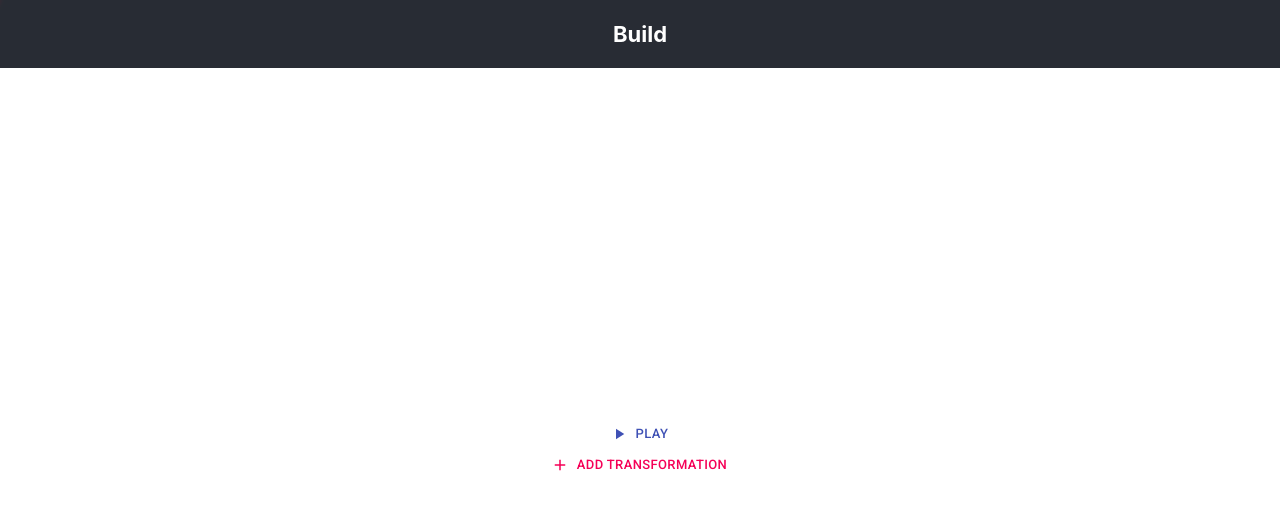
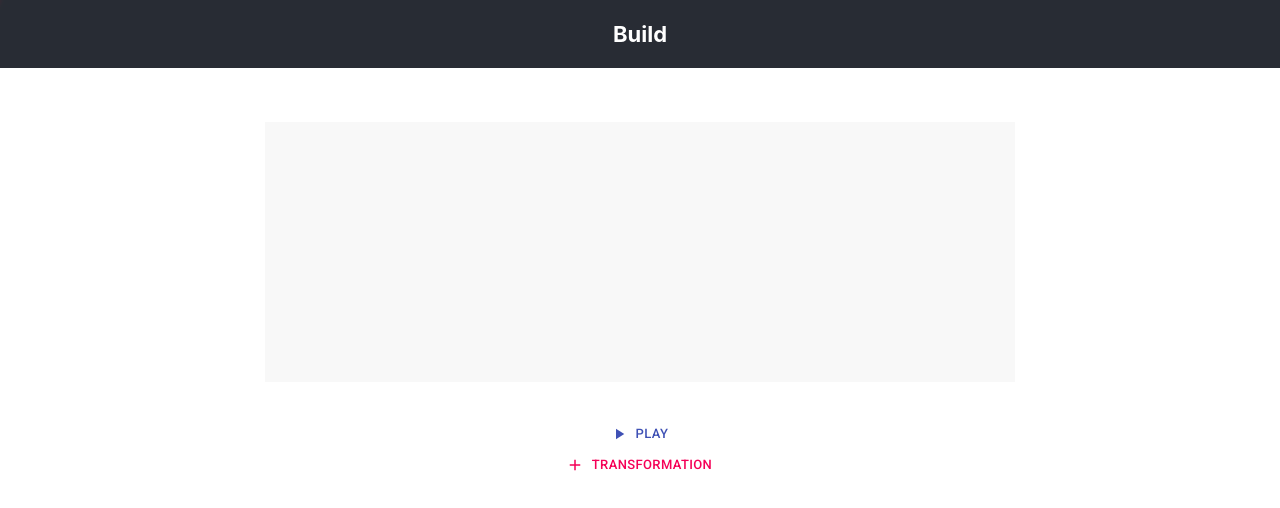
Before and after one commit to eyung/singling-web, a React (Create React App) app: page / in a window 1280 px wide. Shown: the top 508 px of the page. Built offline with nearby package versions, Linux system fonts and the light colour scheme.

Commit message:
minor updates

```diff
--- a/src/App.css
+++ b/src/App.css
@@ -78,6 +78,7 @@ html, body, #app, #app>div {
   padding: 15px 10px;
   line-height: 140%;
   caret-color: #3f51b5;
+  background: #e8e8e854;
   margin-bottom: 2rem;
 }
 
--- a/src/App.js
+++ b/src/App.js
@@ -184,7 +184,8 @@ const PlayAudio = (audio) => {
 
 const ButtonAddTransformation = ({addHandler, data}) => {
   return (
-    <Button
+    <div>
+      <Button
         size="small"
         color="secondary"
         className='button'
@@ -194,8 +195,9 @@ const ButtonAddTransformation = ({addHandler, data}) => {
           }
         }
       >
-        Add Transformation
+        Transformation
       </Button>
+    </div>
   )
 }
 
```
